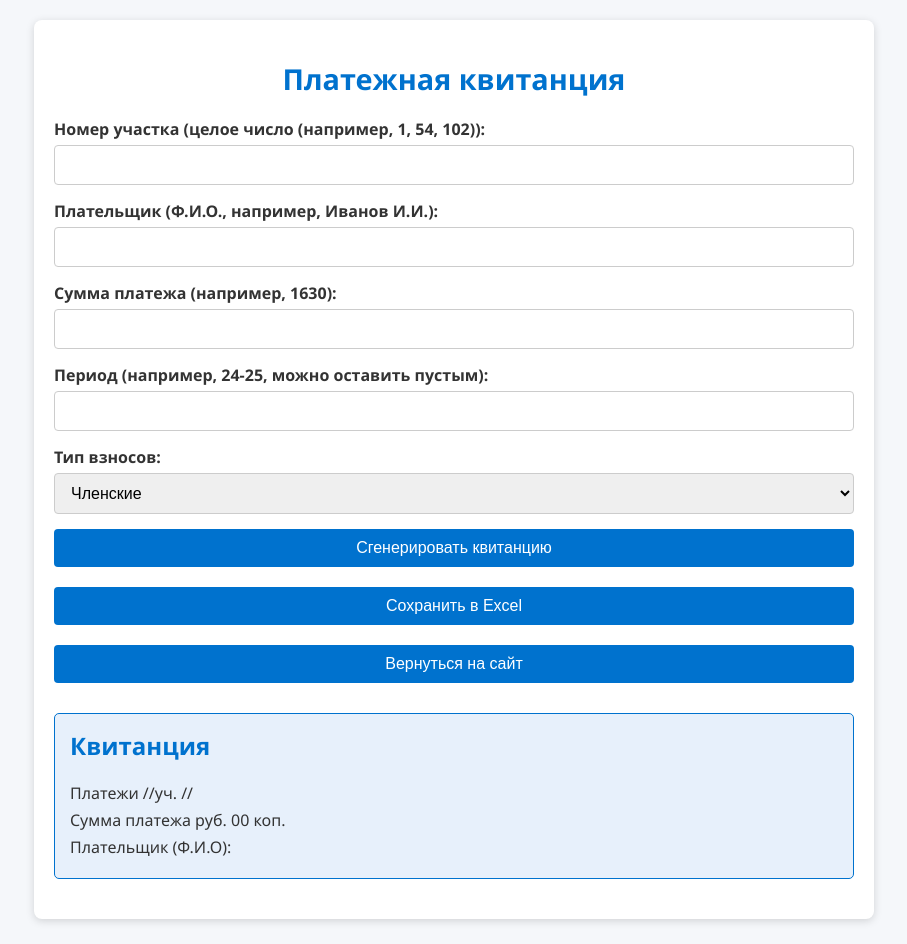
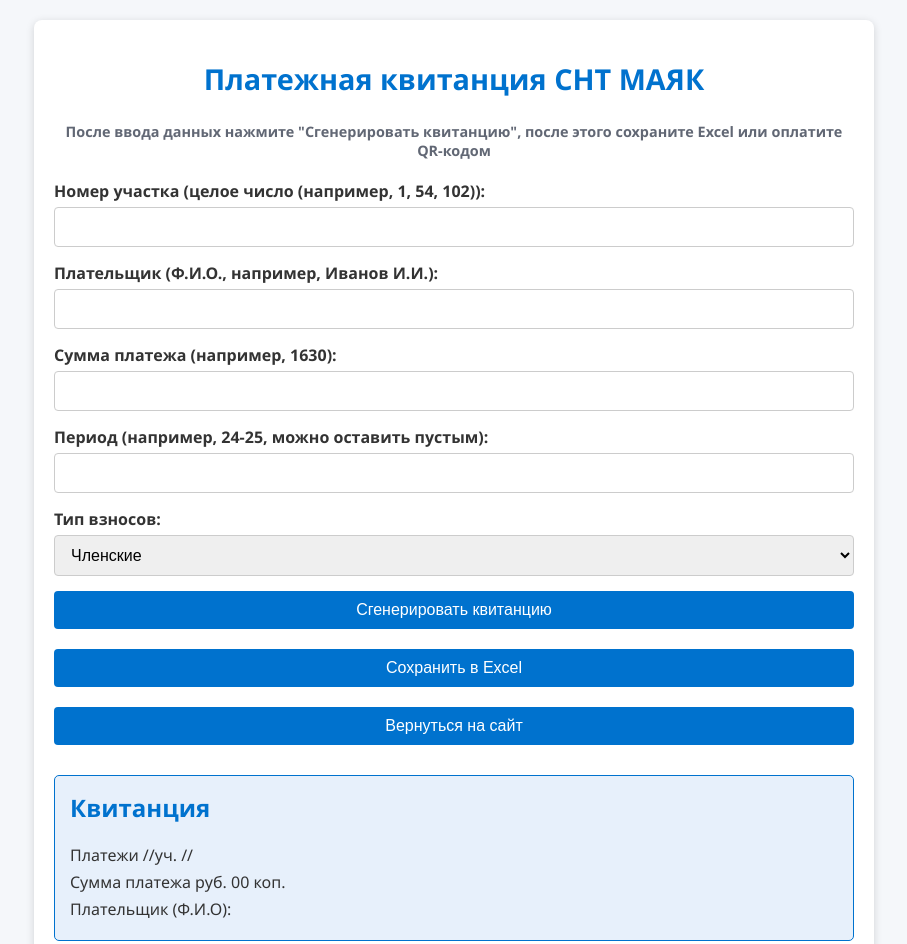
Before and after one commit to Andreich2010/payments-page_snt-mayak, a plain HTML site: page index.html in a window 1280 px wide. Shown: the top 944 px of the page, without its empty margins (186-1093 px from the left). Drawn offline with nearby package versions, Linux system fonts and the light colour scheme.

Commit message:
v 0.2 (cross platform)

```diff
--- a/index.html
+++ b/index.html
@@ -3,7 +3,7 @@
 <head>
   <meta charset="UTF-8">
   <meta name="viewport" content="width=device-width, initial-scale=1.0">
-  <title>Платежная квитанция</title>
+  <title>Платежная квитанция СНТ МАЯК</title>
   <!-- Подключаем библиотеки: kjua (для QR-кодов), ExcelJS и FileSaver для экспорта в Excel -->
   <script src="https://cdn.jsdelivr.net/npm/kjua@0.1.1/dist/kjua.min.js"></script>
   <script src="https://cdnjs.cloudflare.com/ajax/libs/exceljs/4.3.0/exceljs.min.js"></script>
@@ -30,6 +30,12 @@
       text-align: center;
       color: #0072ce; /* СберБанк синий */
       font-size: 1.8em;
+      margin-bottom: 20px;
+    }
+    h5 {
+      text-align: center;
+      color: rgba(67, 74, 89, 0.84); /* СберБанк синий */
+      font-size: 0.9em;
       margin-bottom: 20px;
     }
     form {
@@ -123,7 +129,8 @@
 </head>
 <body>
 <div class="container">
-  <h1>Платежная квитанция</h1>
+  <h1>Платежная квитанция СНТ МАЯК</h1>
+  <h5>После ввода данных нажмите "Сгенерировать квитанцию", после этого сохраните Excel или оплатите QR-кодом</h5>
   <form id="paymentForm">
     <label for="plotNumber">Номер участка (целое число (например, 1, 54, 102)):</label>
     <input type="number" id="plotNumber" name="plotNumber" required>
```
